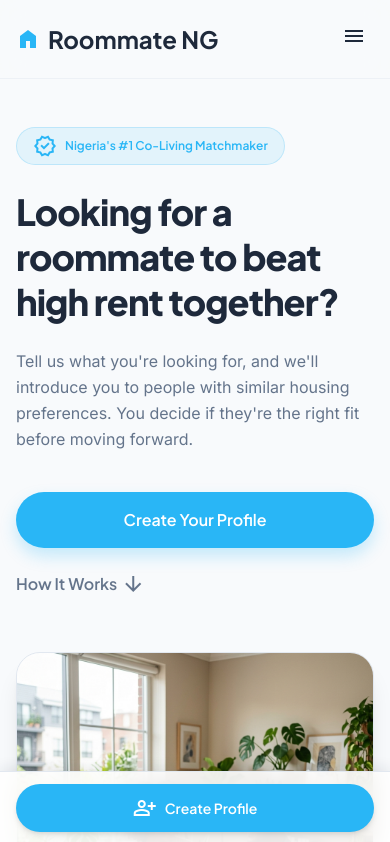
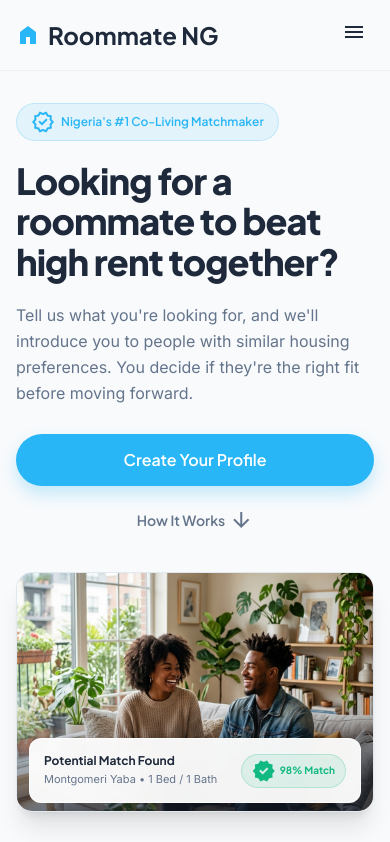
Before and after one commit to XROLE/urban-nest, a Next.js app: page / in a window 390 px wide. Shown: the top 842 px of the page. Built offline with nearby package versions, Linux system fonts and the light colour scheme.

Commit message:
size adjust ment

```diff
--- a/legacy-html/roommate.html
+++ b/legacy-html/roommate.html
@@ -57,7 +57,7 @@
     <!-- 2. Hero Section -->
     <section class="px-4 md:px-16 py-20 max-w-[1280px] mx-auto grid grid-cols-1 md:grid-cols-2 gap-12 items-center min-h-[80vh]">
     <div class="space-y-6">
-    <h1 class="font-display text-5xl md:text-6xl font-extrabold text-dark-slate leading-tight tracking-tight">Looking for a roommate to beat high rent together?</h1>
+    <h1 class="font-display text-5xl md:text-6xl font-extrabold text-dark-slate leading-tight tracking-tight"></h1>
     <p class="font-body text-lg text-slate-muted leading-relaxed max-w-lg">Tell us what you're looking for, and we'll introduce you to people with similar housing preferences. You decide if they're the right fit before moving forward.</p>
     <div class="pt-4 flex flex-col sm:flex-row items-start sm:items-center gap-6">
     <a class="inline-block font-display font-semibold text-base bg-bright-cyan text-white px-8 py-4 rounded-full hover:bg-bright-cyan/90 transition-all shadow-[0_8px_16px_rgba(41,182,246,0.25)] hover:shadow-[0_12px_24px_rgba(41,182,246,0.35)] hover:-translate-y-1" href="#create-profile">Create Your Roommate Profile</a>
--- a/src/app/globals.css
+++ b/src/app/globals.css
@@ -141,3 +141,13 @@ body {
   color: #004d6a;
   border-color: #40c2fd;
 }
+
+/* Hide mobile sticky CTA on devices with iPhone 13 Pro screen height (844px) and below */
+@media (max-height: 844px) {
+  .hide-on-short-screens {
+    display: none !important;
+  }
+  .main-content-mobile {
+    padding-bottom: 0 !important;
+  }
+}
--- a/src/app/page.tsx
+++ b/src/app/page.tsx
@@ -72,18 +72,18 @@ export default function Home() {
     <div className="flex flex-col min-h-screen bg-warm-gray">
       <Navbar />
 
-      <main className="flex-grow pb-16 md:pb-0">
+      <main className="flex-grow pb-16 md:pb-0 main-content-mobile">
         {/* 1. Hero Section */}
-        <section className="px-4 md:px-16 py-12 md:py-20 max-w-[1280px] mx-auto grid grid-cols-1 md:grid-cols-2 gap-12 items-center min-h-[80vh]">
-          <div className="space-y-6">
-            <div className="inline-flex items-center gap-2 bg-bright-cyan/10 text-bright-cyan px-4 py-1.5 rounded-full border border-bright-cyan/20">
+        <section className="px-4 sm:px-8 md:px-16 py-8 sm:py-12 md:py-20 max-w-[1280px] mx-auto grid grid-cols-1 md:grid-cols-2 gap-8 md:gap-12 items-center">
+          <div className="space-y-5 sm:space-y-6">
+            <div className="inline-flex items-center gap-1.5 bg-bright-cyan/10 text-bright-cyan px-3.5 sm:px-4 py-1.5 rounded-full border border-bright-cyan/20">
               <span className="material-symbols-outlined text-[18px]">verified</span>
-              <span className="font-display font-semibold text-xs md:text-sm">
+              <span className="font-display font-semibold text-xs sm:text-sm">
                 Nigeria&apos;s #1 Co-Living Matchmaker
               </span>
             </div>
 
-            <h1 className="font-display text-4xl sm:text-5xl md:text-6xl font-extrabold text-dark-slate leading-tight tracking-tight">
+            <h1 className="font-display text-4xl sm:text-5xl md:text-6xl font-extrabold text-dark-slate leading-[1.12] tracking-tight">
               Looking for a roommate to beat high rent together?
             </h1>
 
@@ -91,24 +91,24 @@ export default function Home() {
               Tell us what you&apos;re looking for, and we&apos;ll introduce you to people with similar housing preferences. You decide if they&apos;re the right fit before moving forward.
             </p>
 
-            <div className="pt-4 flex flex-col sm:flex-row items-start sm:items-center gap-4 sm:gap-6">
+            <div className="pt-2 sm:pt-4 flex flex-col sm:flex-row items-stretch sm:items-center gap-3.5 sm:gap-6">
               <Link
                 href="/create-profile"
-                className="w-full sm:w-auto text-center font-display font-semibold text-base bg-bright-cyan text-white px-8 py-4 rounded-full hover:bg-bright-cyan/90 transition-all shadow-[0_8px_16px_rgba(41,182,246,0.25)] hover:shadow-[0_12px_24px_rgba(41,182,246,0.35)] hover:-translate-y-1"
+                className="w-full sm:w-auto text-center font-display font-semibold text-base bg-bright-cyan text-white px-7 sm:px-8 py-3.5 sm:py-4 rounded-full hover:bg-bright-cyan/90 transition-all shadow-[0_8px_16px_rgba(41,182,246,0.25)] hover:shadow-[0_12px_24px_rgba(41,182,246,0.35)] hover:-translate-y-0.5"
               >
                 Create Your Profile
               </Link>
 
               <a
                 href="#how-it-works"
-                className="font-display font-semibold text-slate-muted hover:text-bright-cyan flex items-center gap-1 transition-colors py-2"
+                className="font-display font-semibold text-sm text-slate-muted hover:text-bright-cyan flex items-center justify-center sm:justify-start gap-1 transition-colors py-2"
               >
                 How It Works <span className="material-symbols-outlined text-sm">arrow_downward</span>
               </a>
             </div>
           </div>
 
-          <div className="relative w-full h-[380px] md:h-[480px] rounded-3xl bg-slate-100 border border-slate-200 shadow-xl flex items-center justify-center overflow-hidden group">
+          <div className="relative w-full h-[240px] sm:h-[360px] md:h-[480px] rounded-2xl sm:rounded-3xl bg-slate-100 border border-slate-200 shadow-xl flex items-center justify-center overflow-hidden group">
             <div
               className="absolute inset-0 bg-cover bg-center w-full h-full opacity-100 transition-transform duration-700 group-hover:scale-105"
               style={{
@@ -118,21 +118,21 @@ export default function Home() {
             <div className="absolute inset-0 bg-gradient-to-t from-dark-slate/60 via-transparent to-transparent" />
 
             {/* Floating Card Overlay */}
-            <div className="absolute bottom-6 left-6 right-6 bg-white/95 backdrop-blur-md p-6 rounded-2xl border border-white/80 shadow-2xl transform translate-y-1 group-hover:translate-y-0 transition-all duration-500">
-              <div className="flex items-center justify-between">
+            <div className="absolute bottom-3 sm:bottom-6 left-3 sm:left-6 right-3 sm:right-6 bg-white/95 backdrop-blur-md p-3.5 sm:p-6 rounded-xl sm:rounded-2xl border border-white/80 shadow-2xl transform translate-y-1 group-hover:translate-y-0 transition-all duration-500">
+              <div className="flex items-center justify-between gap-2">
                 <div>
-                  <h3 className="font-display font-bold text-sm text-dark-slate mb-1">
+                  <h3 className="font-display font-bold text-xs sm:text-sm text-dark-slate mb-0.5">
                     Potential Match Found
                   </h3>
-                  <p className="font-body text-xs md:text-sm text-slate-muted">
-                    Lekki Phase 1 • 2 Bed / 2 Bath
+                  <p className="font-body text-[11px] sm:text-sm text-slate-muted">
+                    Montgomeri Yaba • 1 Bed / 1 Bath
                   </p>
                 </div>
-                <div className="bg-mint/10 text-mint px-3 py-1.5 rounded-full flex items-center gap-1 border border-mint/20">
-                  <span className="material-symbols-outlined text-[16px] icon-filled">
+                <div className="bg-mint/10 text-mint px-2.5 py-1 rounded-full flex items-center gap-1 border border-mint/20 shrink-0">
+                  <span className="material-symbols-outlined text-[14px] sm:text-[16px] icon-filled">
                     verified
                   </span>
-                  <span className="font-display font-bold text-xs">98% Match</span>
+                  <span className="font-display font-bold text-[10px] sm:text-xs">98% Match</span>
                 </div>
               </div>
             </div>
--- a/src/components/Footer.tsx
+++ b/src/components/Footer.tsx
@@ -62,12 +62,12 @@ export default function Footer({ showMobileStickyCta = true }: FooterProps) {
 
       {/* Mobile Sticky CTA Bar */}
       {showMobileStickyCta && (
-        <div className="bg-white/90 backdrop-blur-md shadow-[0_-4px_12px_rgba(30,41,59,0.08)] md:hidden fixed bottom-0 left-0 w-full z-50 flex justify-center items-center border-t border-slate-200 py-3 px-4">
+        <div className="bg-white/95 backdrop-blur-md shadow-[0_-4px_16px_rgba(30,41,59,0.1)] md:hidden hide-on-short-screens fixed bottom-0 left-0 w-full z-50 flex justify-center items-center border-t border-slate-200/80 py-2 px-3 sm:py-3 sm:px-4">
           <Link
             href="/create-profile"
-            className="flex flex-row items-center justify-center bg-bright-cyan text-white rounded-full px-8 py-3 w-full hover:bg-bright-cyan/90 active:scale-95 transition-all shadow-md font-display font-semibold text-sm gap-2"
+            className="flex flex-row items-center justify-center bg-bright-cyan text-white rounded-full px-5 py-2.5 w-full hover:bg-bright-cyan/90 active:scale-95 transition-all shadow-sm font-display font-semibold text-xs sm:text-sm gap-1.5"
           >
-            <span className="material-symbols-outlined text-xl">person_add</span>
+            <span className="material-symbols-outlined text-lg">person_add</span>
             Create Profile
           </Link>
         </div>
--- a/src/components/Navbar.tsx
+++ b/src/components/Navbar.tsx
@@ -12,7 +12,7 @@ export default function Navbar({ minimal = false }: NavbarProps) {
 
   return (
     <nav className="bg-warm-gray/80 backdrop-blur-md w-full top-0 sticky z-50 transition-all duration-300 border-b border-slate-200/50">
-      <div className="flex justify-between items-center px-4 md:px-16 py-4 max-w-[1280px] mx-auto">
+      <div className="flex justify-between items-center px-4 md:px-16 py-3 md:py-4 max-w-[1280px] mx-auto">
         <Link href="/" className="flex items-center gap-2 group">
           <span className="material-symbols-outlined text-bright-cyan text-3xl icon-filled group-hover:scale-110 transition-transform">
             home
```
